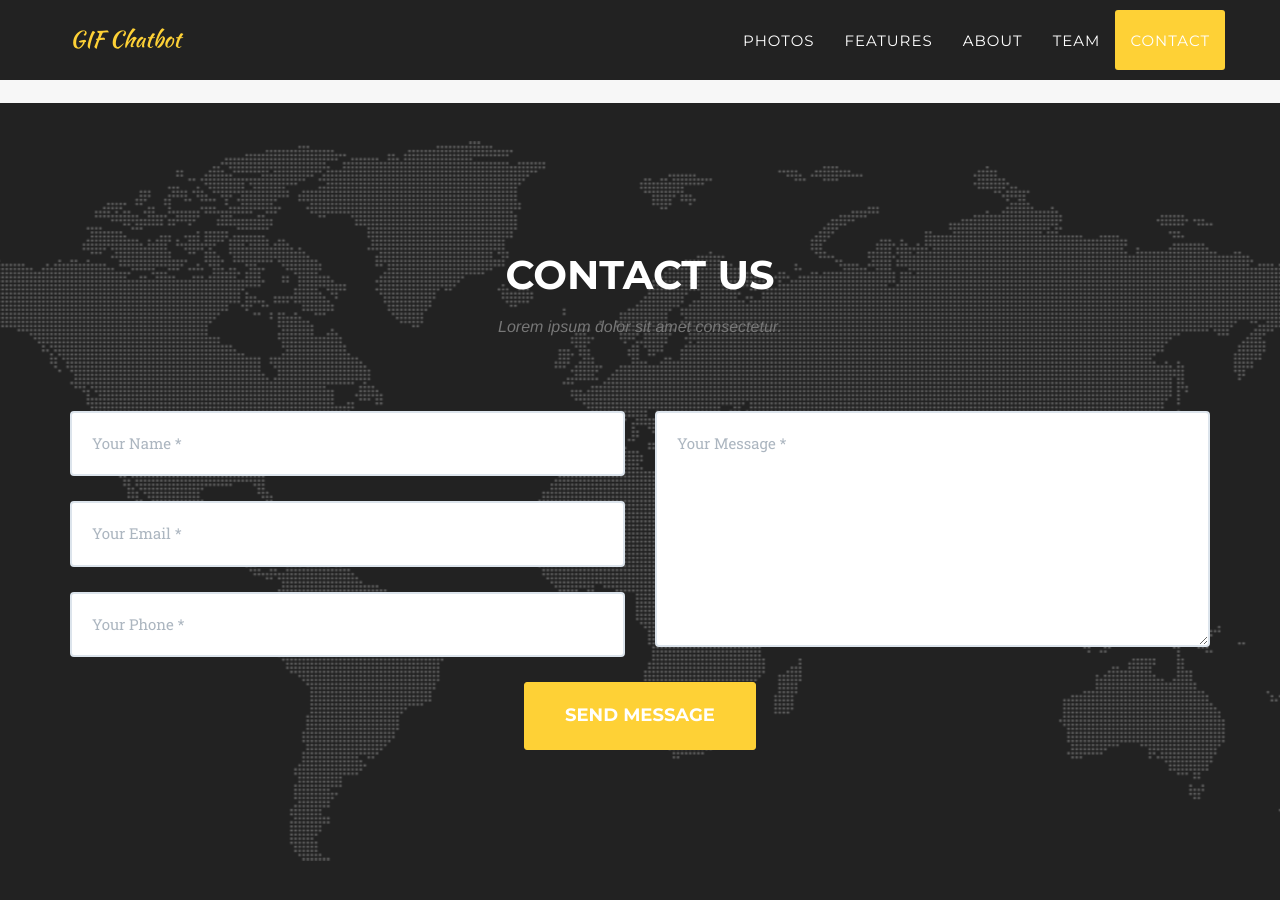
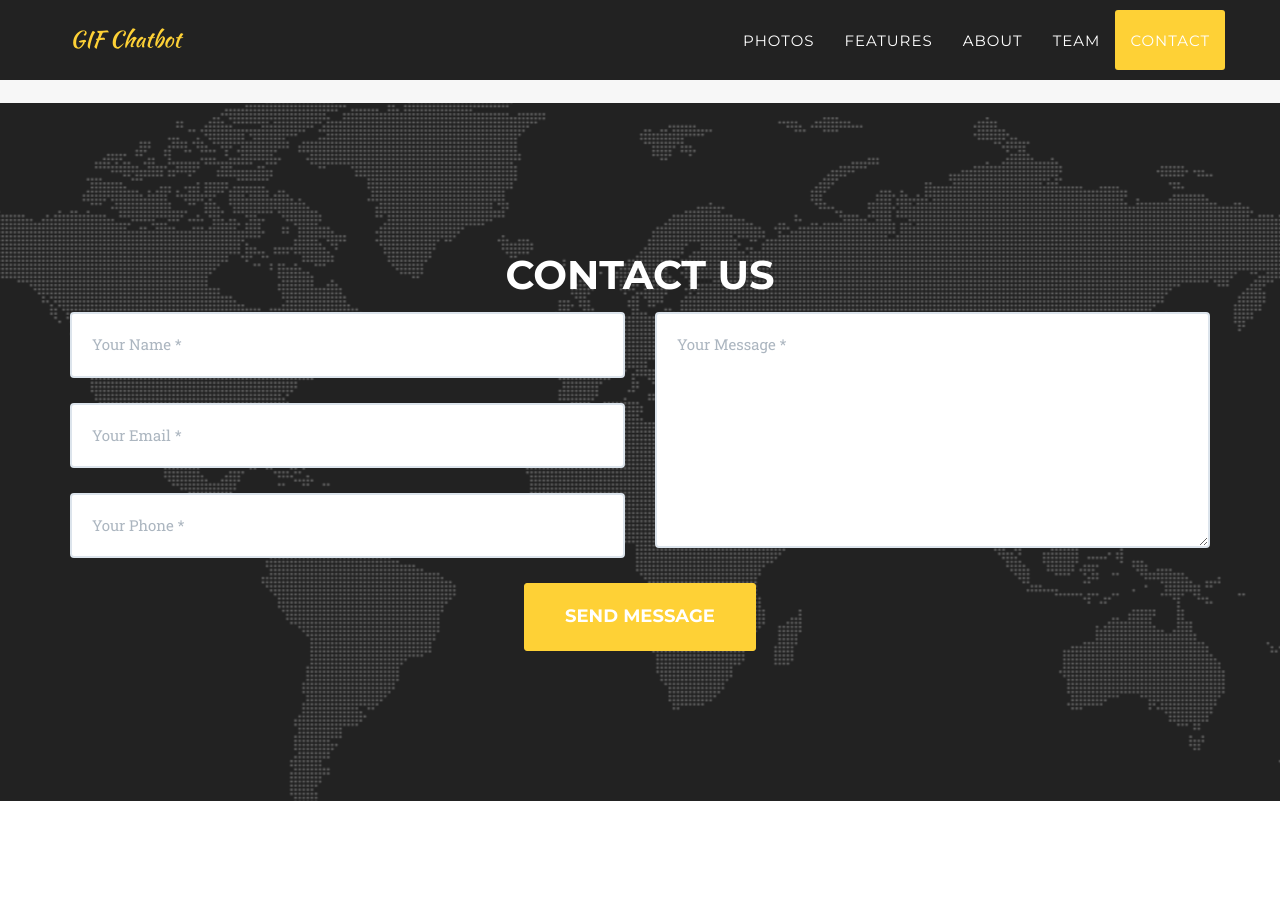
Before and after one commit to ctychen/GIF-Chatbot, a Jekyll site: the page built from index.html, in a window 1280 px wide and 900 px high, scrolled down 5397 px. Built offline with Jekyll 4.4.1, drawn with Linux system fonts in a browser that asks for light colours; some web fonts are replaced; after the commit the page ends 6198 px from its top, so only the background shows below that.

Commit message:
Update contact.html

```diff
--- a/_includes/contact.html
+++ b/_includes/contact.html
@@ -3,7 +3,6 @@
             <div class="row">
                 <div class="col-lg-12 text-center">
                     <h2 class="section-heading">Contact Us</h2>
-                    <h3 class="section-subheading text-muted">Lorem ipsum dolor sit amet consectetur.</h3>
                 </div>
             </div>
             <div class="row">
```
